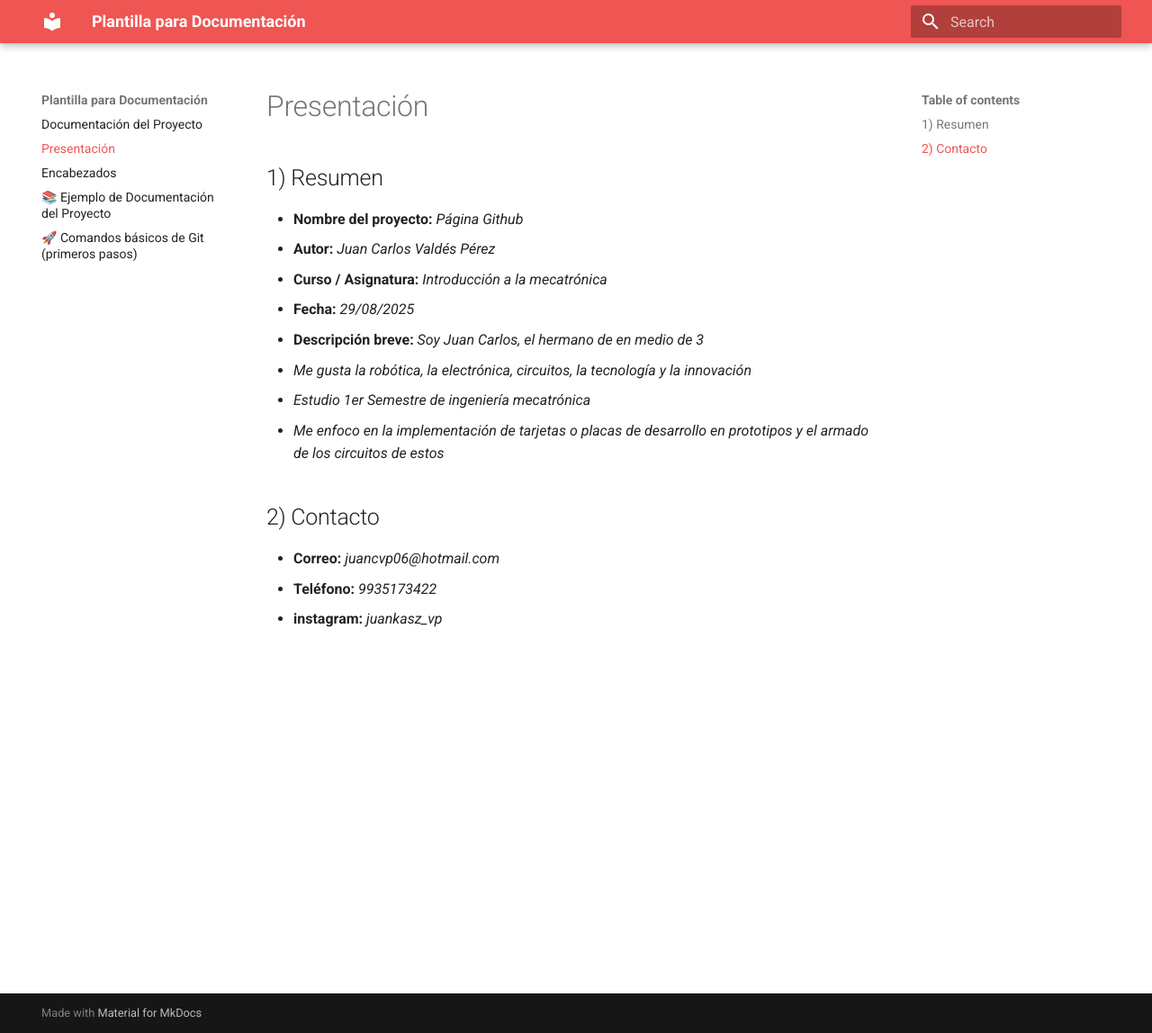
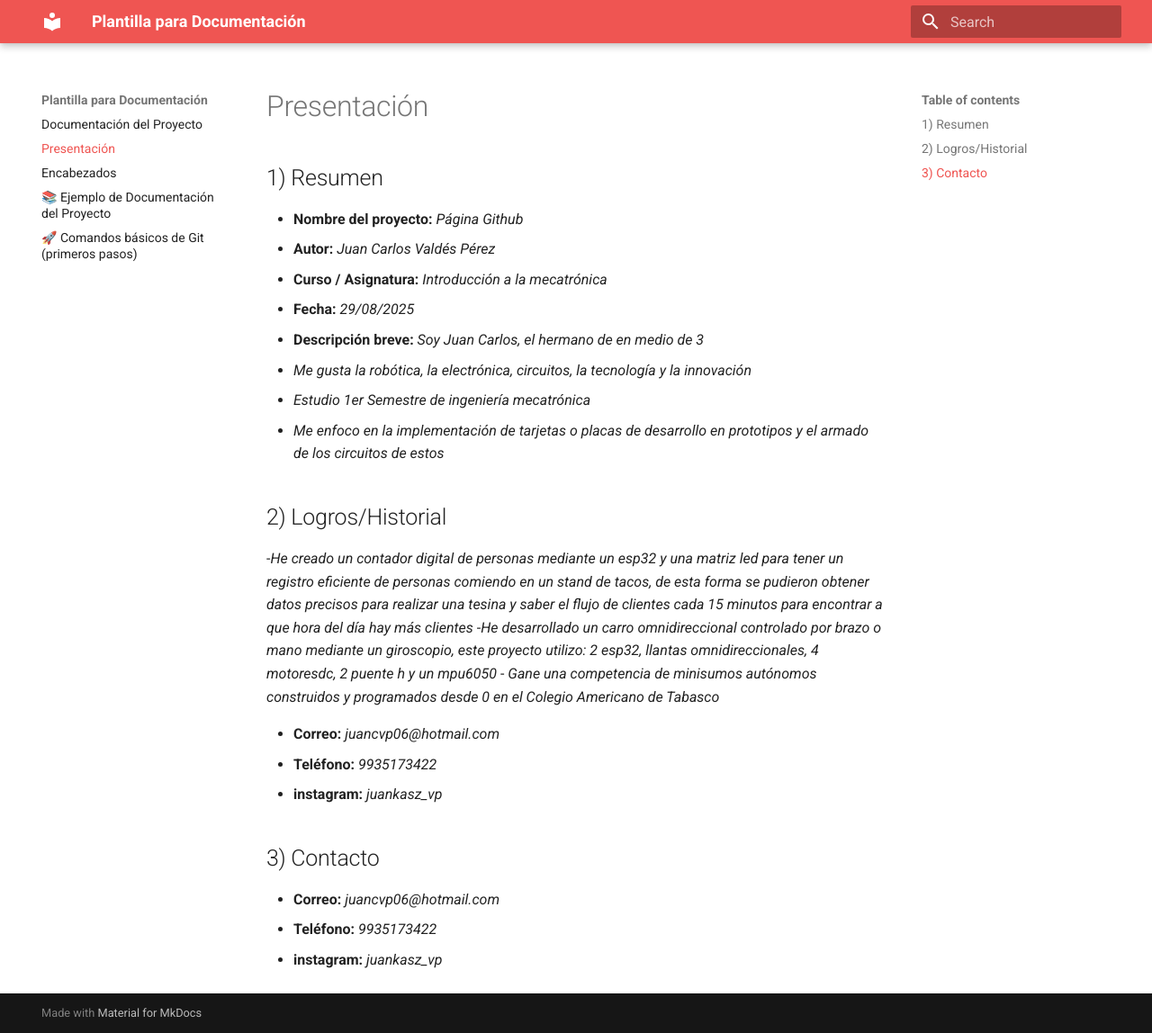
Before and after one commit to Juankashifu/Portafolio-Ibero, an MkDocs documentation site: the page built from docs/Presentación.md, in a window 1280 px wide and 1148 px high. Shown: the whole window at 90% size. Built offline with MkDocs 1.6.1 and Material for MkDocs 9.7.7, drawn with Linux system fonts in a browser that asks for light colours.

Commit message:
Update Presentación.md

```diff
--- a/docs/Presentación.md
+++ b/docs/Presentación.md
@@ -9,8 +9,17 @@
 - _Estudio 1er Semestre de ingeniería mecatrónica_
 - _Me enfoco en la implementación de tarjetas o placas de desarrollo en prototipos y el armado de los circuitos de estos_
 
-## 2) Contacto
+## 2) Logros/Historial
+-_He creado un contador digital de personas mediante un esp32 y una matriz led para tener un registro eficiente de personas comiendo en un stand de tacos, de esta forma se pudieron obtener datos precisos para realizar una tesina y saber el flujo de clientes cada 15 minutos para encontrar a que hora del día hay más clientes_
+-_He desarrollado un carro omnidireccional controlado por brazo o mano mediante un giroscopio, este proyecto utilizo: 2 esp32, llantas omnidireccionales, 4 motoresdc, 2 puente h y un mpu6050_
+- _Gane una competencia de minisumos autónomos construidos y programados desde 0 en el Colegio Americano de Tabasco_
 
 - **Correo:** _juancvp06@hotmail.com_
 - **Teléfono:** _9935173422_
 - **instagram:** _juankasz_vp_
+
+## 3) Contacto
+
+- **Correo:** _juancvp06@hotmail.com_
+- **Teléfono:** _9935173422_
+- **instagram:** _juankasz_vp_
```
